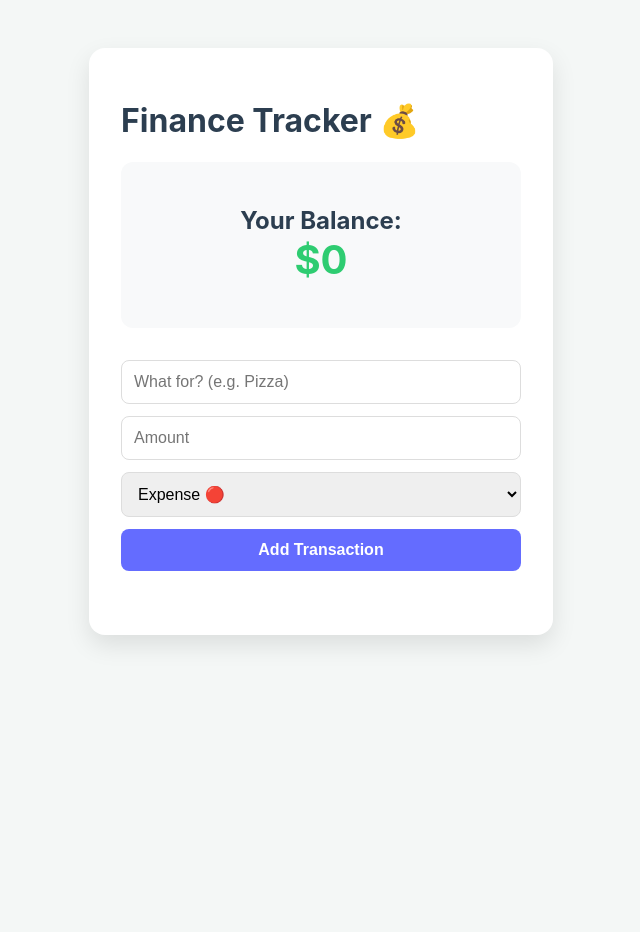
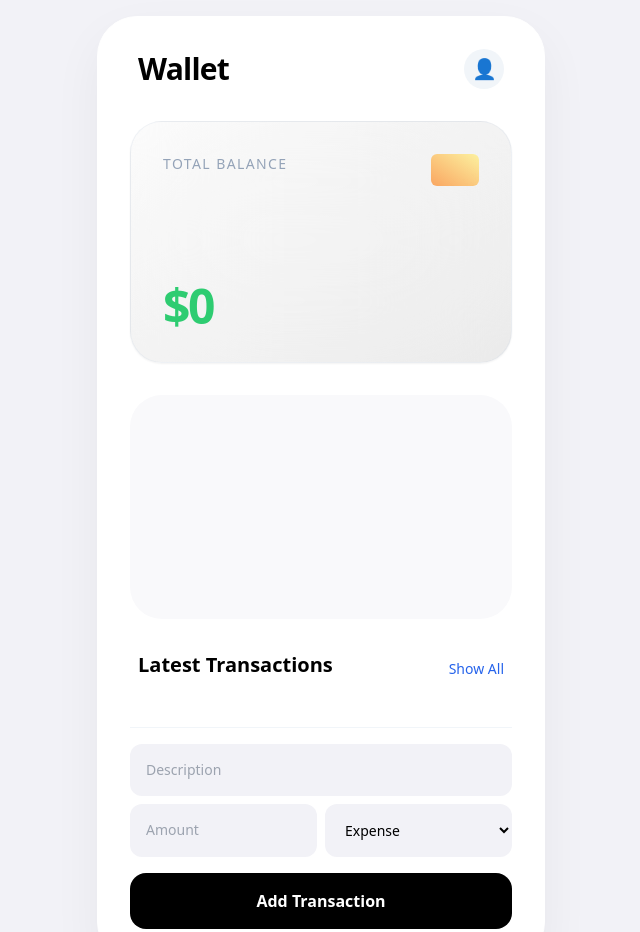
Before and after one commit to 22214139/finance-tracker, a website built with Vite: page index.html in a window 1280 px wide. Shown: the top 932 px of the page, without its empty margins (319-959 px from the left). Before the commit the page ends 800 px from the top, so only its background shows below. Built offline with nearby package versions, Linux system fonts and the light colour scheme; some packages are replaced by stand-ins of ours; no server answers; the database is empty.

Commit message:
UI Upgrade: Switched to Tailwind CSS and Apple Card style, fixed Chart.js cutout error

```diff
--- a/index.html
+++ b/index.html
@@ -4,30 +4,69 @@
     <meta charset="UTF-8">
     <meta name="viewport" content="width=device-width, initial-scale=1.0">
     <title>Personal Finance Tracker 💰</title>
+    <script src="https://cdn.tailwindcss.com"></script>
     <link rel="stylesheet" href="./src/style.css">
+    <style>
+
+        #transaction-list::-webkit-scrollbar {
+            width: 4px;
+        }
+        #transaction-list::-webkit-scrollbar-thumb {
+            background: #e2e8f0;
+            border-radius: 10px;
+        }
+    </style>
 </head>
-<body>
-    <div id="app">
-        <h1>Finance Tracker 💰</h1>
+<body class="bg-[#f2f2f7] flex justify-center items-center min-h-screen p-4 font-sans">
 
-        <div class="balance-card">
-            <h2>Your Balance: <span id="balance-amount">$0</span></h2>
+    <div id="app" class="bg-white w-full max-w-md rounded-[2.5rem] shadow-[0_20px_50px_rgba(0,0,0,0.05)] p-8 space-y-8 border border-white">
+
+        <header class="flex justify-between items-center px-2">
+            <h1 class="text-3xl font-bold text-black tracking-tight">Wallet</h1>
+            <div class="w-10 h-10 bg-slate-100 rounded-full flex items-center justify-center text-xl">👤</div>
+        </header>
+
+        <div class="relative overflow-hidden bg-gradient-to-br from-[#fcfcfc] to-[#e5e5e5] p-8 rounded-[2rem] shadow-sm border border-slate-200/50 aspect-[1.58/1]">
+            <div class="absolute top-0 left-0 w-full h-full bg-white/20 backdrop-blur-3xl"></div>
+
+            <div class="relative z-10 h-full flex flex-col justify-between">
+                <div class="flex justify-between items-start">
+                    <span class="text-slate-400 font-medium text-sm tracking-widest uppercase">Total Balance</span>
+                    <div class="w-12 h-8 bg-gradient-to-tr from-orange-400 to-yellow-200 rounded-md opacity-80"></div>
+                </div>
+                <div id="balance-amount" class="text-5xl font-semibold text-slate-800 tracking-tighter">$0</div>
+            </div>
         </div>
 
-        <form id="transaction-form">
-            <input type="text" id="title" placeholder="What for? (e.g. Pizza)" required>
-            <input type="number" id="amount" placeholder="Amount" required>
-            <select id="type">
-                <option value="expense">Expense 🔴</option>
-                <option value="income">Income 🟢</option>
-            </select>
-            <button type="submit">Add Transaction</button>
+        <div class="bg-[#f9f9fb] rounded-[2rem] p-6 flex justify-center items-center">
+            <div class="w-44 h-44">
+                <canvas id="financeChart"></canvas>
+            </div>
+        </div>
+
+        <div class="space-y-4">
+            <div class="flex justify-between items-end px-2">
+                <h3 class="text-xl font-bold text-black">Latest Transactions</h3>
+                <button class="text-blue-600 text-sm font-medium hover:underline">Show All</button>
+            </div>
+            <ul id="transaction-list" class="space-y-1 max-h-60 overflow-y-auto custom-scrollbar">
+                </ul>
+        </div>
+
+        <form id="transaction-form" class="pt-4 border-t border-slate-100 space-y-4">
+             <div class="grid grid-cols-2 gap-2">
+                <input type="text" id="title" placeholder="Description" class="col-span-2 p-4 bg-[#f2f2f7] rounded-xl outline-none focus:ring-2 ring-blue-500/20 text-sm">
+                <input type="number" id="amount" placeholder="Amount" class="p-4 bg-[#f2f2f7] rounded-xl outline-none text-sm">
+                <select id="type" class="p-4 bg-[#f2f2f7] rounded-xl outline-none text-sm">
+                    <option value="expense">Expense</option>
+                    <option value="income">Income</option>
+                </select>
+             </div>
+             <button type="submit" class="w-full bg-black text-white font-bold py-4 rounded-2xl active:scale-95 transition-transform">
+                Add Transaction
+             </button>
         </form>
-
-        <ul id="transaction-list"></ul>
     </div>
-
-    <script type="module" src="/src/main.ts"></script>
-
+<script type="module" src="/src/main.ts"></script>
 </body>
 </html>
--- a/package.json
+++ b/package.json
@@ -17,6 +17,7 @@
     "vite": "^7.3.1"
   },
   "dependencies": {
-    "@supabase/supabase-js": "^2.99.0"
+    "@supabase/supabase-js": "^2.99.0",
+    "chart.js": "^4.5.1"
   }
 }
--- a/src/SupabaseClient.ts
+++ b/src/SupabaseClient.ts
@@ -1,9 +1,9 @@
 import { createClient } from '@supabase/supabase-js'
 
-// آدرس Project URL رو از عکس کپی کن و اینجا بذار
+
 const supabaseUrl = 'https://xycpvaiubrcjrfisoujk.supabase.co'
 
-// کد Anon Key رو از عکس کپی کن و اینجا بذار
+
 const supabaseKey = 'eyJhbGciOiJIUzI1NiIsInR5cCI6IkpXVCJ9.eyJpc3MiOiJzdXBhYmFzZSIsInJlZiI6Inh5Y3B2YWl1YnJjanJmaXNvdWprIiwicm9sZSI6ImFub24iLCJpYXQiOjE3NzMwNjkxMjAsImV4cCI6MjA4ODY0NTEyMH0.UrG5PfYVXfSU3SBvD5YT4QPa3CNjwgzc9i-KwFfwxtg'
 
 export const supabase = createClient(supabaseUrl, supabaseKey)
--- a/src/main.ts
+++ b/src/main.ts
@@ -1,13 +1,55 @@
 import type { Transaction } from './types.js';
-import  { supabase } from './SupabaseClient.js'; // حتماً این فایل رو قبلاً ساخته باشی
-
+import  { supabase } from './SupabaseClient.js';
+import { Chart, registerables } from 'chart.js';
+Chart.register(...registerables);
 const balanceEl = document.querySelector('#balance-amount') as HTMLSpanElement;
 const form = document.querySelector('#transaction-form') as HTMLFormElement;
 const list = document.querySelector('#transaction-list') as HTMLUListElement;
 
 let transactions: Transaction[] = [];
+let myChart: Chart | null = null;
+function updateChart() {
+    const ctx = document.getElementById('financeChart') as HTMLCanvasElement;
+    if (!ctx) return;
+
+    const income = transactions
+        .filter(t => t.type === 'income')
+        .reduce((sum, t) => sum + t.amount, 0);
+
+    const expense = transactions
+        .filter(t => t.type === 'expense')
+        .reduce((sum, t) => sum + t.amount, 0);
+
+    if (myChart) {
+        myChart.destroy();
+    }
 
 
+    const config: any = {
+        type: 'doughnut',
+        data: {
+            labels: ['Income', 'Expense'],
+            datasets: [{
+                data: [income, expense],
+                backgroundColor: ['#34c759', '#ff3b30'],
+                borderWidth: 0,
+                hoverOffset: 10,
+                cutout: '80%'
+            }]
+        },
+        options: {
+            responsive: true,
+            maintainAspectRatio: true,
+            plugins: {
+                legend: {
+                    display: false
+                }
+            }
+        }
+    };
+
+    myChart = new Chart(ctx, config);
+}
 async function fetchTransactions() {
     const { data, error } = await supabase
         .from('transactions')
@@ -59,22 +101,36 @@ function renderList() {
     list.innerHTML = "";
     transactions.forEach((transaction) => {
         const li = document.createElement('li');
-        li.className = 'transaction-item';
-        const sign = transaction.type === 'income' ? '+' : '-';
-        const colorClass = transaction.type === 'income' ? 'text-success' : 'text-danger';
+
+       li.className = 'flex justify-between items-center p-4 bg-transparent border-b border-slate-50 hover:bg-slate-50 transition-colors cursor-pointer';
+
+        const isIncome = transaction.type === 'income';
+        const colorClass = isIncome ? 'text-emerald-600' : 'text-rose-600';
+        const sign = isIncome ? '+' : '-';
 
         li.innerHTML = `
-            <div style="display: flex; align-items: center; gap: 10px;">
-                <span>${transaction.icon}</span>
-                <span>${transaction.title}</span>
+            <div class="flex items-center gap-4">
+                <div class="w-10 h-10 flex items-center justify-center bg-white rounded-full shadow-sm text-xl">
+                    ${transaction.icon}
+                </div>
+                <div>
+                    <p class="font-bold text-slate-800">${transaction.title}</p>
+                    <p class="text-xs text-slate-400 capitalize">${transaction.type}</p>
+                </div>
             </div>
-            <span class="${colorClass}">${sign}$${transaction.amount.toLocaleString()}</span>
-            <button class="delete-btn" onclick="deleteTransaction('${transaction.id}')">❌</button>
+            <div class="flex items-center gap-3">
+                <span class="font-bold ${colorClass}">${sign}$${transaction.amount.toLocaleString()}</span>
+                <button onclick="deleteTransaction('${transaction.id}')"
+                    class="opacity-0 group-hover:opacity-100 transition-opacity p-2 text-slate-300 hover:text-rose-500">
+                    <svg xmlns="http://www.w3.org/2000/svg" class="h-5 w-5" viewBox="0 0 20 20" fill="currentColor">
+                        <path fill-rule="evenodd" d="M9 2a1 1 0 00-.894.553L7.382 4H4a1 1 0 000 2v10a2 2 0 002 2h8a2 2 0 002-2V6a1 1 0 100-2h-3.382l-.724-1.447A1 1 0 0011 2H9zM7 8a1 1 0 012 0v6a1 1 0 11-2 0V8zm5-1a1 1 0 00-1 1v6a1 1 0 102 0V8a1 1 0 00-1-1z" clip-rule="evenodd" />
+                    </svg>
+                </button>
+            </div>
         `;
         list.appendChild(li);
     });
 }
-
 function updateUI() {
     const total = transactions.reduce((acc, t) => t.type === 'income' ? acc + t.amount : acc - t.amount, 0);
     if (balanceEl) {
@@ -82,8 +138,10 @@ function updateUI() {
         balanceEl.style.color = total >= 0 ? '#2ecc71' : '#e74c3c';
     }
     renderList();
+    updateChart();
 }
 
+updateChart();
 
 form.addEventListener('submit', async (e) => {
     e.preventDefault();
@@ -95,7 +153,7 @@ form.addEventListener('submit', async (e) => {
    const newTransaction: Transaction = {
     id: Math.random().toString(36).substring(2, 9),
     title: titleInput.value,
-    amount: Number(amountInput.value), // اینجا رو حتماً Number بذار
+    amount: Number(amountInput.value),
     type: typeSelect.value as 'income' | 'expense',
     category: 'General',
     icon: getIcon(titleInput.value),
--- a/src/style.css
+++ b/src/style.css
@@ -1,94 +1,29 @@
+
+@import url('https://fonts.googleapis.com/css2?family=Inter:wght@400;600;700;800&display=swap');
+
 :root {
-  --primary: #646cff;
-  --success: #2ecc71;
-  --danger: #e74c3c;
-  --bg: #f4f7f6;
-  --text: #2c3e50;
+  font-family: 'Inter', system-ui, -apple-system, sans-serif;
 }
 
-body {
-  font-family: 'Inter', system-ui, sans-serif;
-  background-color: var(--bg);
-  color: var(--text);
-  display: flex;
-  justify-content: center;
-  padding: 40px 20px;
+#transaction-list::-webkit-scrollbar {
+  width: 5px;
 }
 
-#app {
-  background: white;
-  padding: 2rem;
-  border-radius: 16px;
-  box-shadow: 0 10px 25px rgba(0,0,0,0.1);
-  width: 100%;
-  max-width: 400px;
+#transaction-list::-webkit-scrollbar-track {
+  background: transparent;
 }
 
-.balance-card {
-  text-align: center;
-  background: #f8f9fa;
-  padding: 1.5rem;
-  border-radius: 12px;
-  margin-bottom: 2rem;
+#transaction-list::-webkit-scrollbar-thumb {
+  background: #e2e8f0;
+  border-radius: 20px;
 }
 
-#balance-amount {
-  font-size: 2.5rem;
-  display: block;
-  font-weight: bold;
+#transaction-list::-webkit-scrollbar-thumb:hover {
+  background: #cbd5e1;
 }
 
-form {
-  display: flex;
-  flex-direction: column;
-  gap: 12px;
-  margin-bottom: 2rem;
+
+canvas {
+  max-width: 100%;
+  height: auto !important;
 }
-
-input, select, button {
-  padding: 12px;
-  border-radius: 8px;
-  border: 1px solid #ddd;
-  font-size: 1rem;
-}
-
-button {
-  background-color: var(--primary);
-  color: white;
-  border: none;
-  cursor: pointer;
-  font-weight: 600;
-  transition: transform 0.1s;
-}
-
-button:active {
-  transform: scale(0.98);
-}
-
-#transaction-list {
-  list-style: none;
-  padding: 0;
-}
-
-.transaction-item {
-  display: flex;
-  justify-content: space-between;
-  align-items: center;
-  padding: 12px;
-  border-bottom: 1px solid #eee;
-  animation: fadeIn 0.3s ease;
-}
-
-.text-success { color: var(--success); font-weight: bold; }
-.text-danger { color: var(--danger); font-weight: bold; }
-
-.delete-btn {
-  background: none;
-  padding: 4px;
-  font-size: 1.2rem;
-}
-
-@keyframes fadeIn {
-  from { opacity: 0; transform: translateY(10px); }
-  to { opacity: 1; transform: translateY(0); }
-}
```
Also changed, not shown: 1 other file.
